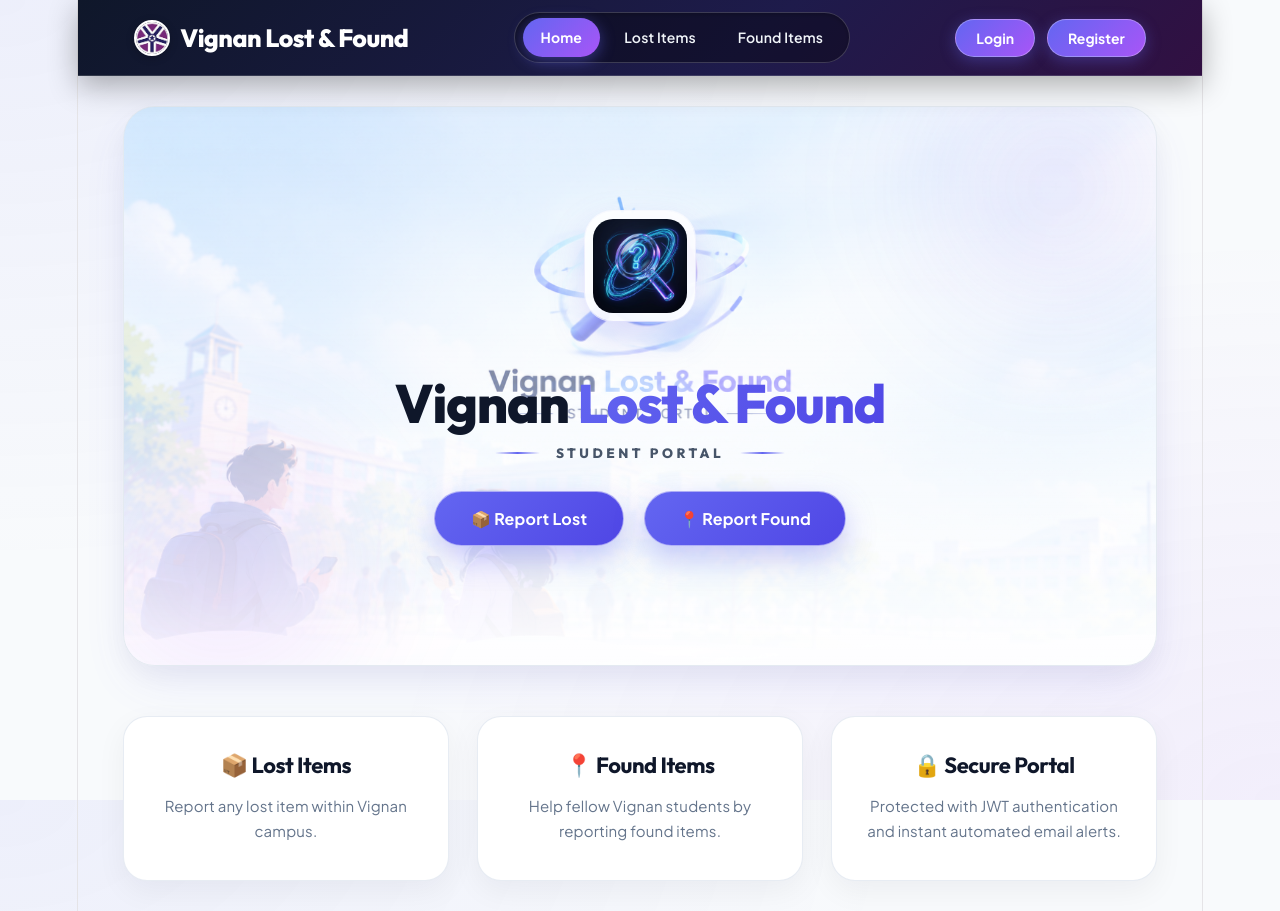
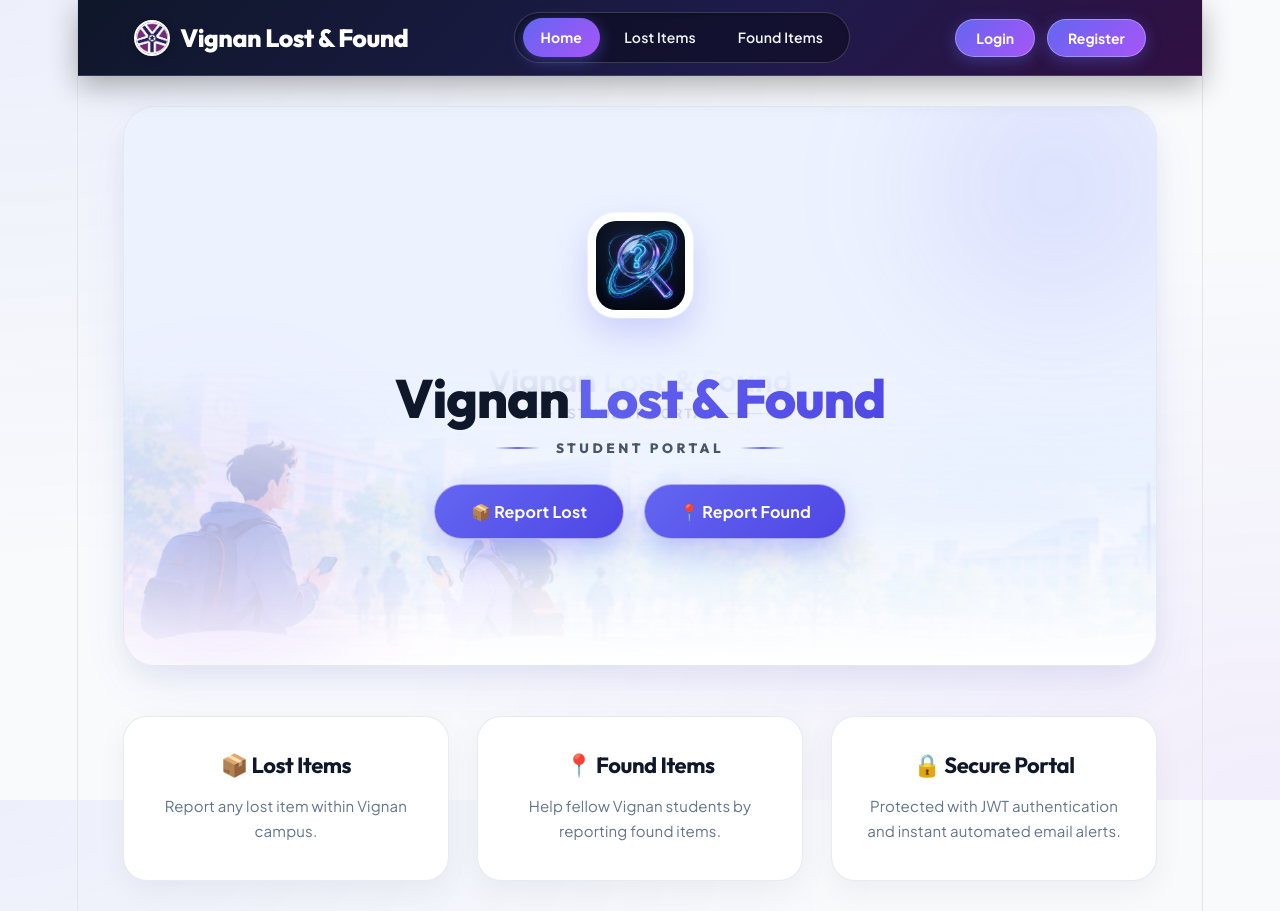
Before and after one commit to codecrafter-01/LostFoundPortal, a React (Vite) app in the folder client/: page / in a window 1280 px wide. Built offline with nearby package versions, Linux system fonts and the light colour scheme.

Commit message:
Eliminate double overlay by cleanly covering old printed image sky text with solid top sky canvas

```diff
--- a/client/src/styles/Home.css
+++ b/client/src/styles/Home.css
@@ -1,5 +1,5 @@
 /* =========================================================
-   HOME PAGE - ULTRA HD 3D MAGNIFIER & CRISP PORTAL HEADER
+   HOME PAGE - CLEAN HERO WITH ZERO DOUBLE OVERLAY
    ========================================================= */
 
 .home {
@@ -13,11 +13,13 @@
   position: relative;
   overflow: hidden;
   text-align: center;
-  padding: 60px 24px 75px;
+  padding: 55px 24px 75px;
   border-radius: 32px;
   color: #0f172a;
+  /* Top solid gradient completely hides old printed image text/logo,
+     revealing only the clean HD icon & vector title on top */
   background:
-    linear-gradient(180deg, rgba(255, 255, 255, 0.3) 0%, rgba(255, 255, 255, 0.5) 50%, rgba(255, 255, 255, 0.95) 100%),
+    linear-gradient(180deg, #edf2ff 0%, #edf2ff 46%, rgba(237, 242, 255, 0.5) 72%, rgba(255, 255, 255, 0.98) 100%),
     url("/campus_hero.png") center bottom / cover no-repeat;
   border: 1px solid rgba(226, 232, 240, 0.9);
   box-shadow: 0 20px 50px -10px rgba(99, 102, 241, 0.12), 0 10px 25px rgba(0, 0, 0, 0.04);
@@ -60,17 +62,17 @@
   display: flex;
   justify-content: center;
   align-items: center;
-  margin: 0 auto 18px;
+  margin: 0 auto 16px;
   position: relative;
   z-index: 2;
 }
 
 .magnifier-hd-card {
-  width: 110px;
-  height: 110px;
+  width: 105px;
+  height: 105px;
   border-radius: 28px;
   overflow: hidden;
-  background: rgba(255, 255, 255, 0.85);
+  background: rgba(255, 255, 255, 0.95);
   backdrop-filter: blur(12px);
   padding: 8px;
   box-shadow: 0 15px 35px rgba(99, 102, 241, 0.25), 0 0 0 1px rgba(255, 255, 255, 0.9);
@@ -129,7 +131,7 @@
   font-weight: 800;
   color: #0f172a;
   line-height: 1.2;
-  margin-bottom: 30px;
+  margin-bottom: 28px;
   letter-spacing: -1.2px;
 }
 
```
